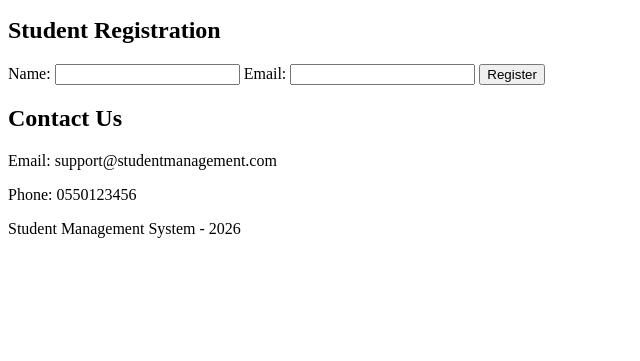
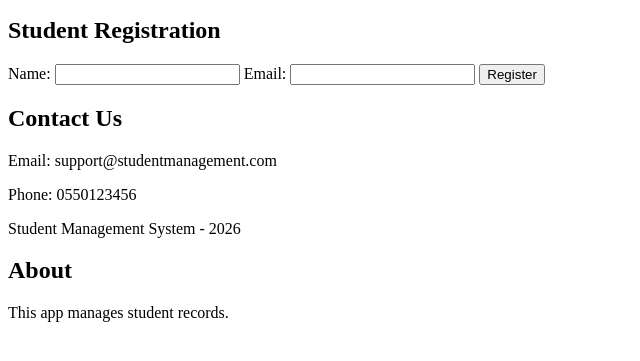
Before and after one commit to AmaniRH/StudentManagement, a plain HTML site: page index.html in a window 1280 px wide. Shown: the part 101-462 px from the top of the page, without its empty margins (0-640 px from the left). Drawn offline with Linux system fonts and the light colour scheme.

Commit message:
Add about section

```diff
--- a/index.html
+++ b/index.html
@@ -26,5 +26,6 @@
         <p>Phone: 0550123456</p>
     </section>
     <footer><p>Student Management System - 2026</p></footer>
+    <h2>About</h2><p>This app manages student records.</p>
 </body>
 </html>
```
